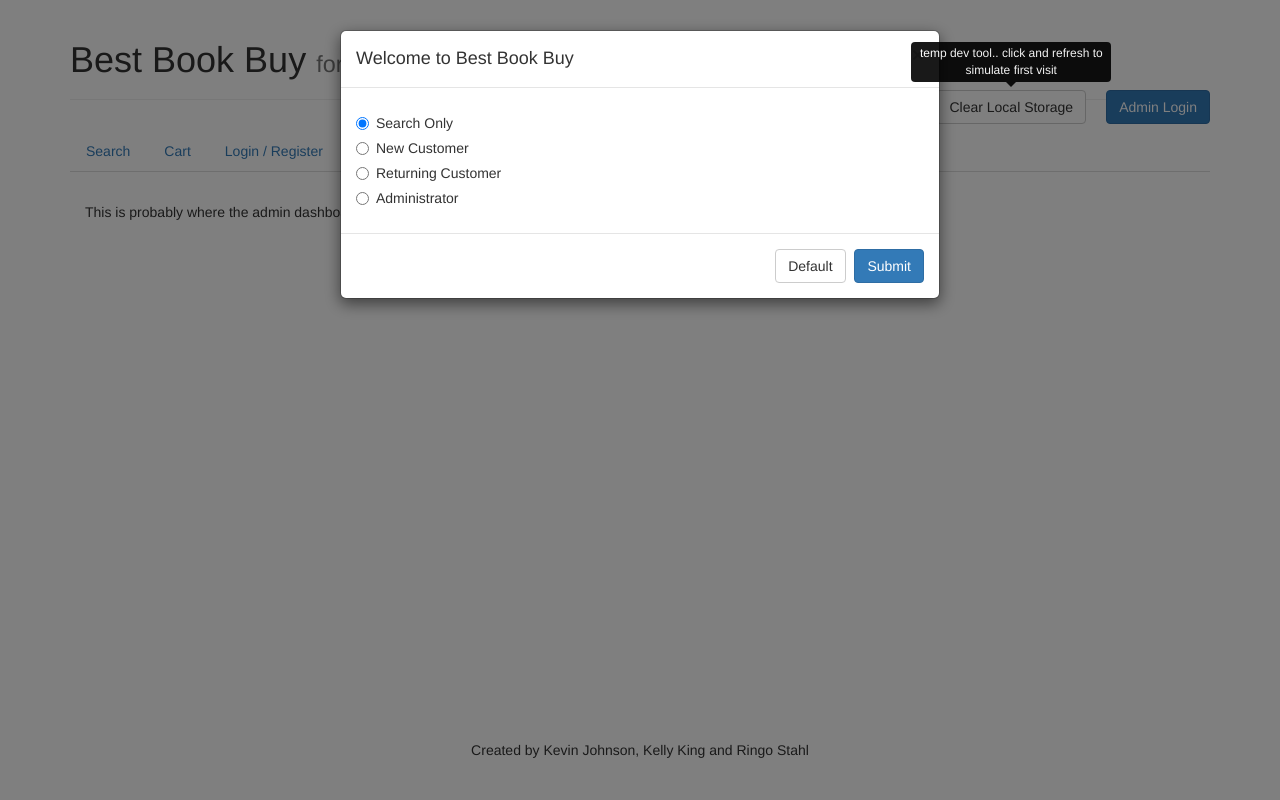
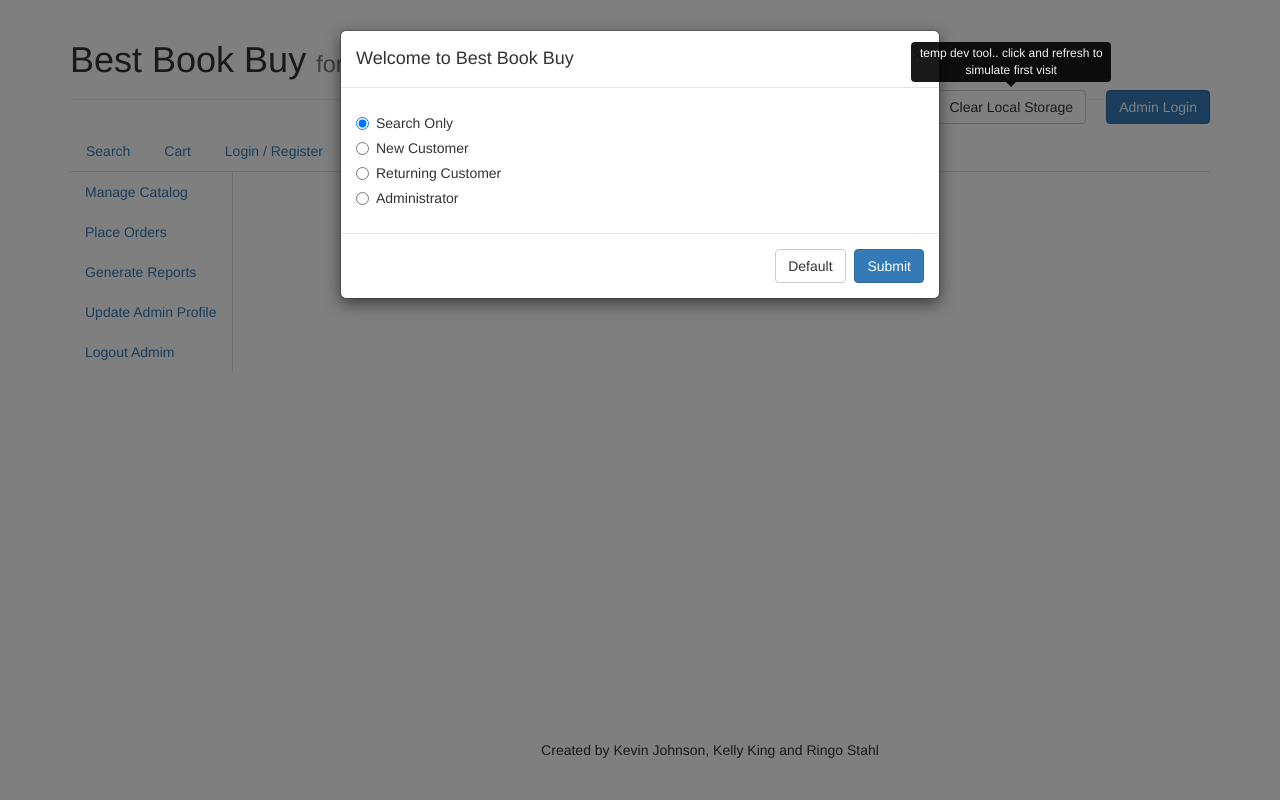
Before and after one commit to kellyk/b3, a PHP site: page /admin in a window 1280 px wide; the page is wider, and only the part inside the window is pictured. Run offline with PHP 8.4, Linux system fonts and the light colour scheme; some libraries are stand-ins or nearby versions.

Commit message:
Adds admin dashboard elements

```diff
--- a/public/css/style.css
+++ b/public/css/style.css
@@ -10,3 +10,15 @@
 	bottom:10px;
 	text-align: center;
 }
+
+.container > .nav-list {
+	float: left;
+	border-right: 1px solid #DDD;
+	margin-top: -30px;
+	margin-left: -15px;
+}
+
+.nav-list + div {
+	float: left;
+	margin-left: 15px;
+}
--- a/views/admin/dashboard.php
+++ b/views/admin/dashboard.php
@@ -1,5 +1,13 @@
 <?php include_once('views/global/header.php'); ?>
 
-This is probably where the admin dashboard would go.
+<ul class="nav nav-list">
+	<li><a href="<?php echo SITE_ROOT; ?>admin/catalog">Manage Catalog</a></li>
+	<li><a href="<?php echo SITE_ROOT; ?>admin/orders">Place Orders</a></li>
+	<li><a href="<?php echo SITE_ROOT; ?>admin/reports">Generate Reports</a></li>
+	<li><a href="<?php echo SITE_ROOT; ?>admin/profile">Update Admin Profile</a></li>
+	<li><a href="<?php echo SITE_ROOT; ?>admin/logout">Logout Admim</a></li>
+</ul>
+
+<div>
 
 <?php include_once('views/global/footer.php'); ?>
```
